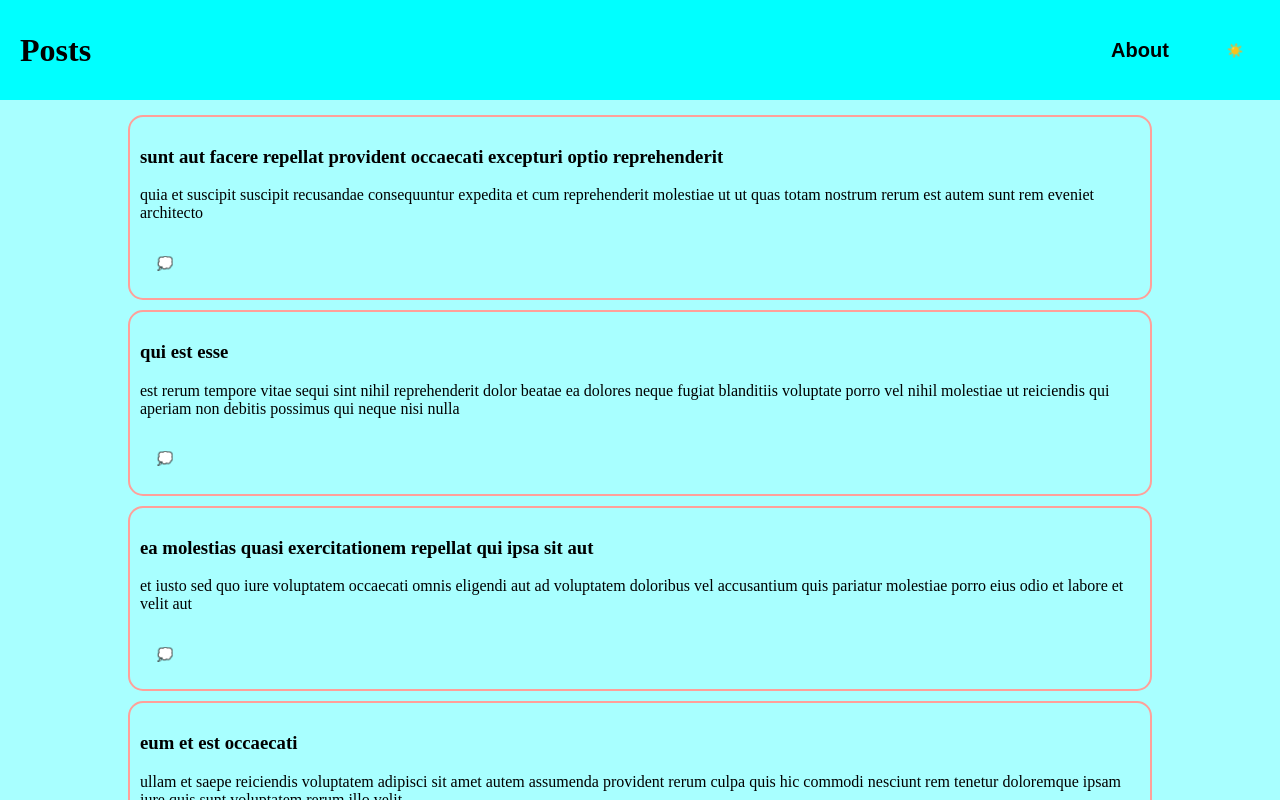
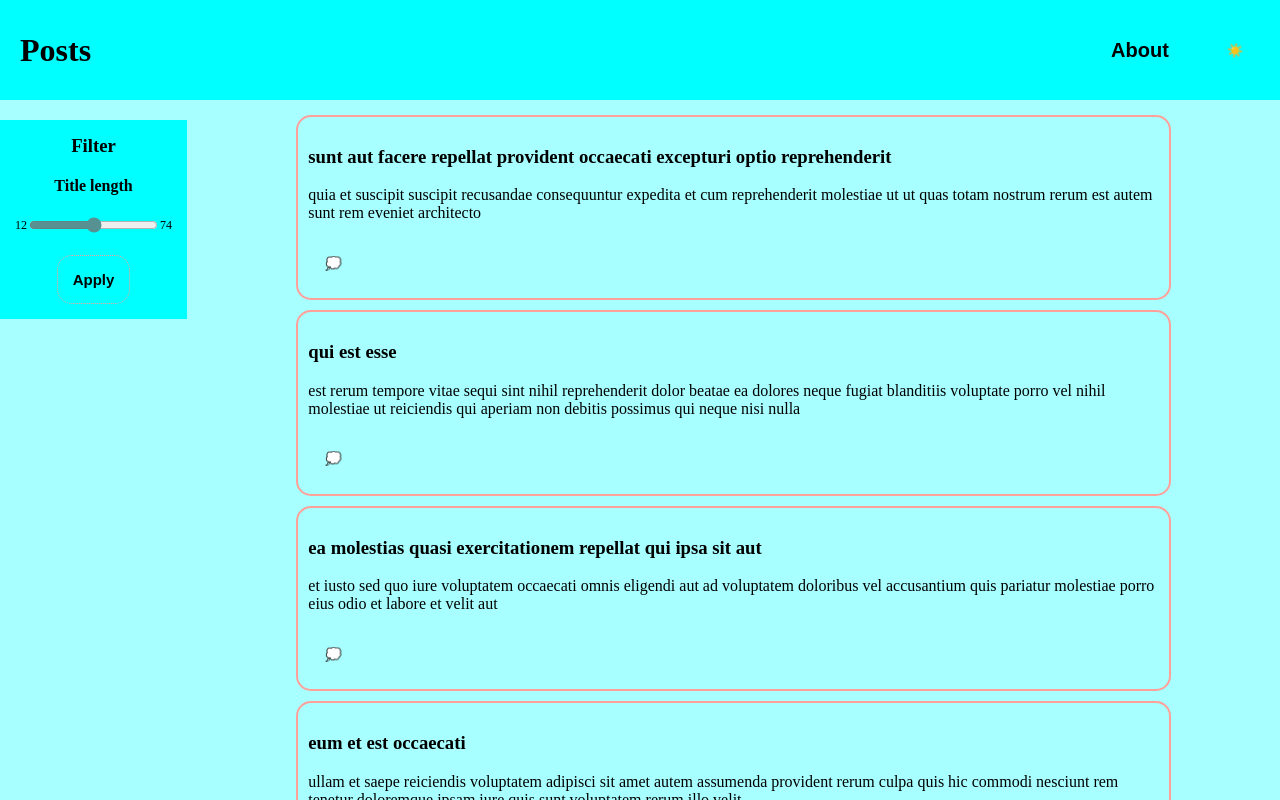
Before and after one commit to DmitryStarchenko/React-Aston, a React app in the folder homework/: page /posts/1/post in a window 1280 px wide. Shown: the top 800 px of the page. Built offline with nearby package versions, Linux system fonts and the light colour scheme; the HTML template or start-up script is replaced by a standard one.

Commit message:
feat: added a filter by title length

```diff
--- /dev/null
+++ b/homework/src/features/PostLengthFilter/lib/filterByLength.ts
@@ -0,0 +1,17 @@
+import { posts } from '../../../entities/post/mocks/posts';
+
+export const filterByLength = (currentLength: number | undefined) => {
+  const postsLength = posts
+    .map((post) => post.title.length)
+    .sort((a, b) => a - b);
+
+  if (!currentLength) {
+    return { postsFiltered: posts, postsLength };
+  }
+
+  const postsFiltered = posts.filter(
+    (post) => post.title.length <= currentLength
+  );
+
+  return { postsFiltered, postsLength };
+};
--- /dev/null
+++ b/homework/src/features/PostLengthFilter/ui/PostLengthFilter.module.css
@@ -0,0 +1,46 @@
+.filter {
+  position: sticky;
+  display: flex;
+  flex-direction: column;
+  align-items: center;
+  height: fit-content;
+  top: 20px;
+  margin-top: 20px;
+  padding: 15px;
+  gap: 20px;
+  background-color: var(--bg-header-footer);
+}
+
+.titleFilter {
+  margin: 0;
+}
+
+.titleLength {
+  margin: 0;
+}
+
+.content {
+  display: flex;
+  flex-direction: row;
+  justify-content: center;
+  align-items: center;
+  font-size: 12px;
+}
+
+.inputFilter {
+  accent-color: var(--bg-comment);
+}
+
+.applyButton {
+  padding: 15px;
+  background-color: var(--transparent);
+  border: 1px dotted var(--border-color);
+  border-radius: var(--border-radius);
+  cursor: pointer;
+  font-size: 15px;
+  font-weight: bold;
+
+  &:hover {
+    border: var(--border-size) solid var(--border-color);
+  }
+}
--- /dev/null
+++ b/homework/src/features/PostLengthFilter/ui/PostLengthFilter.tsx
@@ -0,0 +1,37 @@
+import { Button } from '../../../shared/ui/Button/Button';
+import styles from './PostLengthFilter.module.css';
+
+type Props = {
+  handleClickFilter: () => void;
+  postsLength: number[];
+  setCurrentLength: React.Dispatch<React.SetStateAction<number | undefined>>;
+};
+
+export const PostLengthFilter = (props: Props) => {
+  const { handleClickFilter, postsLength, setCurrentLength } = props;
+  const minLength = Math.min(...postsLength);
+  const maxLength = Math.max(...postsLength);
+
+  return (
+    <div className={styles.filter}>
+      <h3 className={styles.titleFilter}>Filter</h3>
+      <h4 className={styles.titleLength}>Title length</h4>
+      <div className={styles.content}>
+        <span className={styles.minLength}>{minLength}</span>
+        <input
+          className={styles.inputFilter}
+          min={minLength}
+          max={maxLength}
+          type="range"
+          onChange={(event) => setCurrentLength(Number(event.target.value))}
+        />
+        <span className={styles.maxLength}>{maxLength}</span>
+      </div>
+      <Button
+        CSSClasses={styles.applyButton}
+        onClick={handleClickFilter}
+        content={'Apply'}
+      />
+    </div>
+  );
+};
--- a/homework/src/shared/layouts/MainLayout.module.css
+++ b/homework/src/shared/layouts/MainLayout.module.css
@@ -1,4 +1,5 @@
 .main {
+  display: flex;
   background-color: var(--bg-main);
   width: 100%;
 }
--- a/homework/src/shared/layouts/MainLayout.tsx
+++ b/homework/src/shared/layouts/MainLayout.tsx
@@ -1,12 +1,35 @@
-import { posts } from '../../entities/post/mocks/posts';
 import styles from './MainLayout.module.css';
 import { PostListWithLoading } from '../lib/hoc/HOC';
+import { useState } from 'react';
+import { filterByLength } from '../../features/PostLengthFilter/lib/filterByLength';
+import { PostLengthFilter } from '../../features/PostLengthFilter/ui/PostLengthFilter';
+import type { Post } from '../../entities/post/types/Post';
 
 export const MainLayout = () => {
+  const initial = filterByLength(undefined);
+  const [postsLength, setPostsLength] = useState<number[]>(initial.postsLength);
+  const [currentLength, setCurrentLength] = useState<number | undefined>(
+    undefined
+  );
+  const [postsFiltered, setPostsFiltered] = useState<Post[]>(
+    initial.postsFiltered
+  );
   const isLoading = false;
+
+  const handleClickFilter = () => {
+    const { postsFiltered, postsLength } = filterByLength(currentLength);
+    setPostsLength(postsLength);
+    setPostsFiltered(postsFiltered);
+  };
+
   return (
     <div className={styles.main}>
-      <PostListWithLoading isLoading={isLoading} posts={posts} />
+      <PostLengthFilter
+        handleClickFilter={handleClickFilter}
+        postsLength={postsLength}
+        setCurrentLength={setCurrentLength}
+      />
+      <PostListWithLoading isLoading={isLoading} posts={postsFiltered} />
     </div>
   );
 };
--- a/homework/src/widgets/CommentList/ui/CommentList.module.css
+++ b/homework/src/widgets/CommentList/ui/CommentList.module.css
@@ -1,7 +1,7 @@
 .comment {
   border: 1px dotted var(--border-color);
   padding: 10px 20px;
-  margin-bottom: 10px;
+  margin: 10px 0;
 }
 
 .addComment {
```
